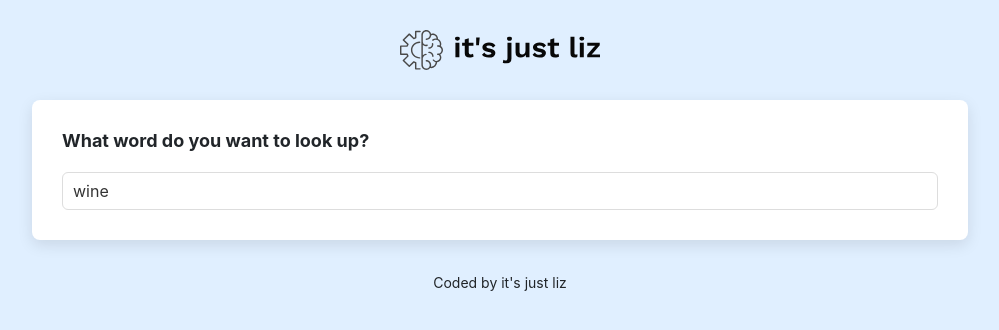
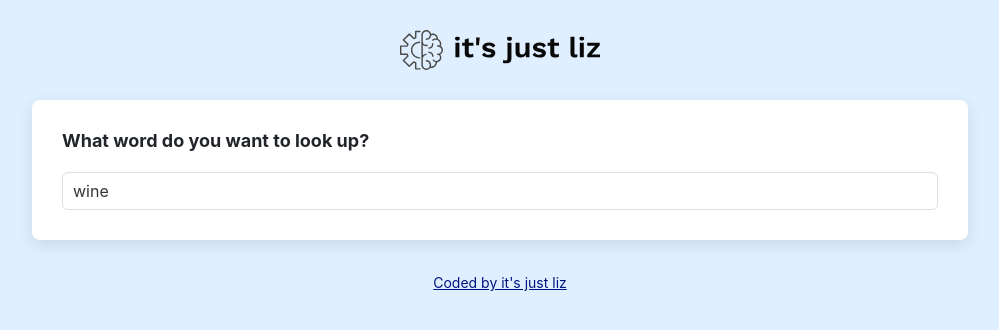
Before and after one commit to lizzyrowe1107/dictionary-project, a React (Create React App) app: page / in a window 1280 px wide. Shown: the top 330 px of the page, without its empty margins (140-1139 px from the left). Built offline with nearby package versions, Linux system fonts and the light colour scheme; no server answers.

Commit message:
Added GitHub Link

```diff
--- a/src/App.js
+++ b/src/App.js
@@ -19,7 +19,9 @@
         </main>
 
         <footer className="App-footer">
-          <small>Coded by it's just liz</small>
+              <a href="https://github.com/lizzyrowe1107/dictionary-project" target="_blank" rel="noreferrer" >
+                <small>Coded by it's just liz</small>
+              </a>
         </footer>
 
       </div>
```
